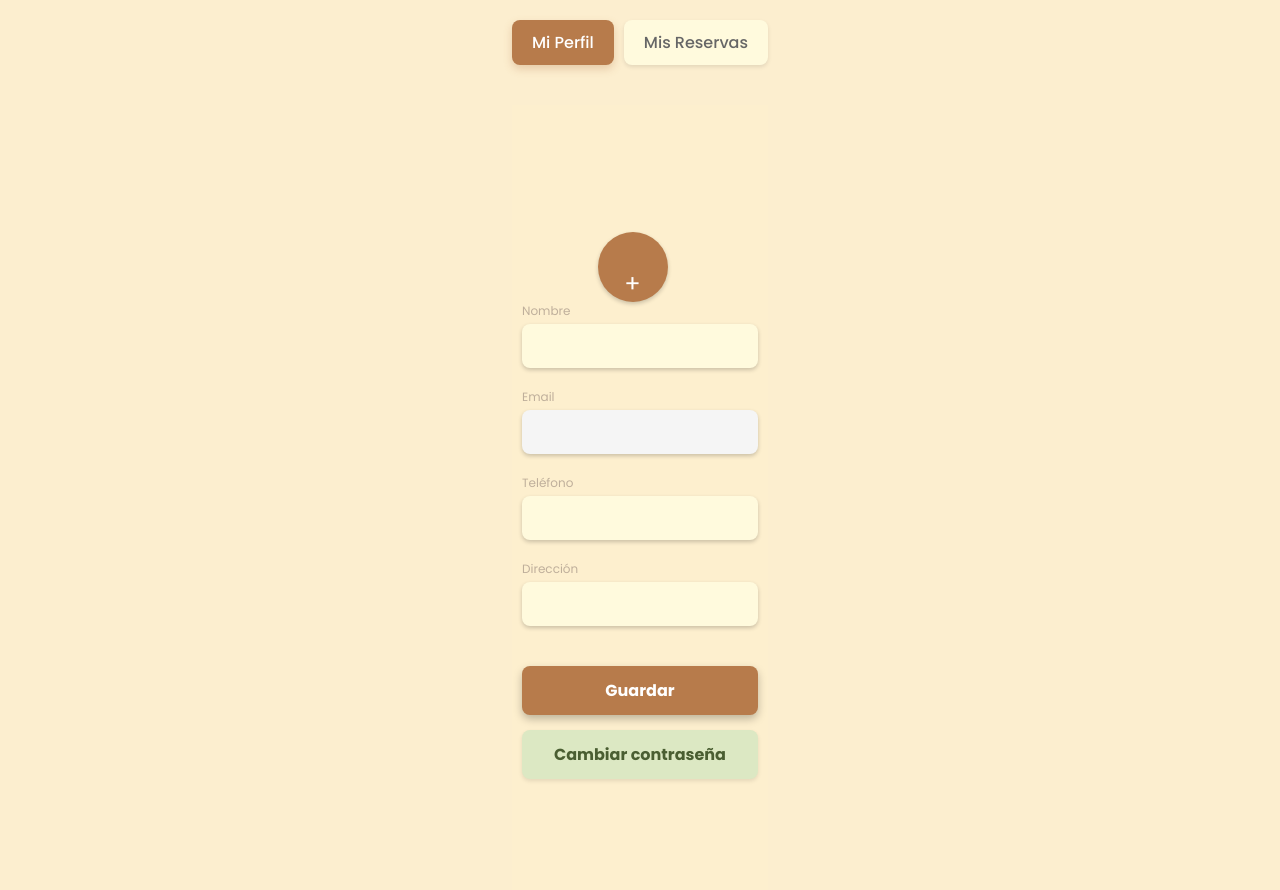
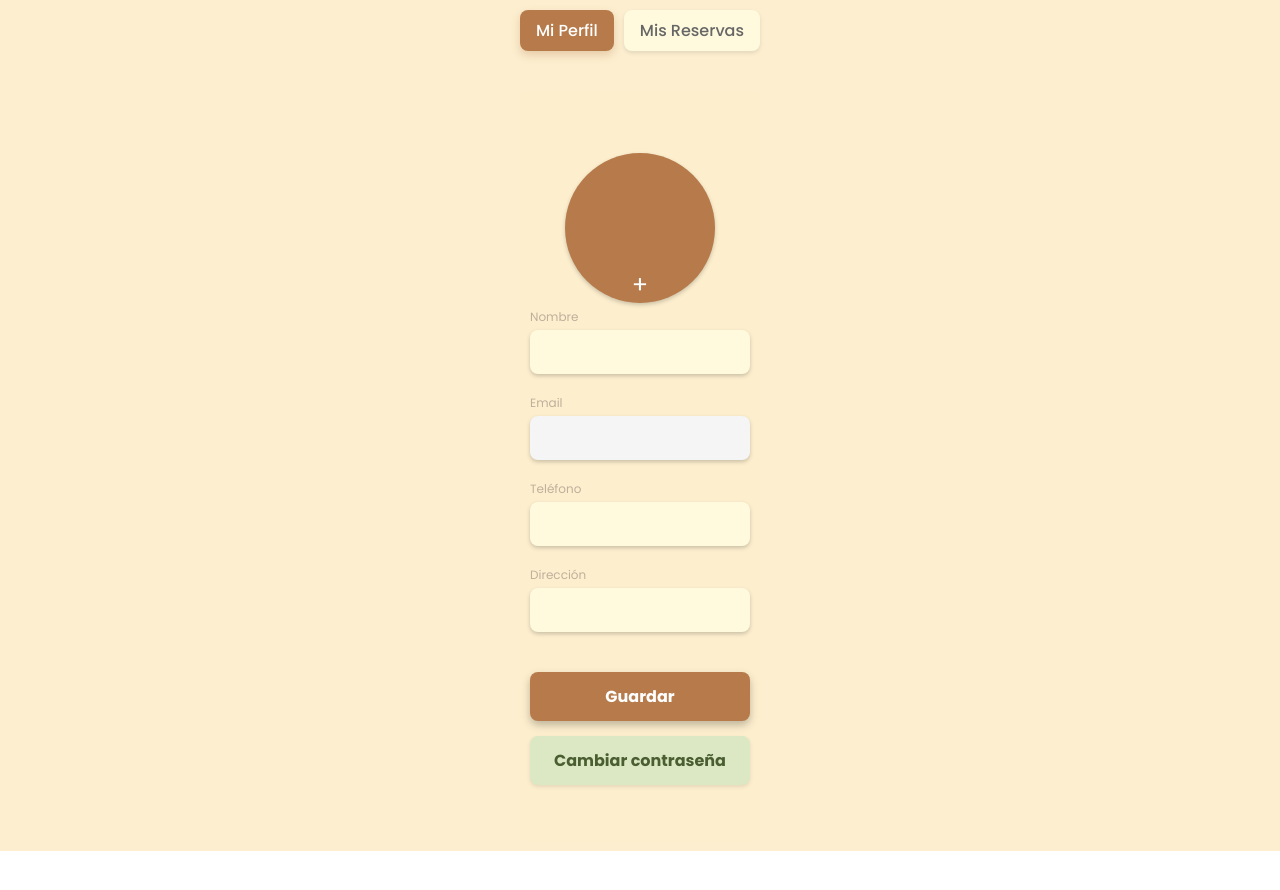
Before and after one commit to MaateoSuar/Proyecto-Final, a React (Vite) app in the folder frontend/: page /profile in a window 1280 px wide. Shown: the top 890 px of the page. After the commit the page ends 851 px from the top, so only its background shows below. Built offline with nearby package versions, Linux system fonts and the light colour scheme; no server answers.

Commit message:
fix: ajustes en estilos de perfil - tamaño de avatar y espaciado

```diff
--- a/frontend/src/estilos/PaginaUsuario.css
+++ b/frontend/src/estilos/PaginaUsuario.css
@@ -1,18 +1,18 @@
 .pagina-usuario {
   min-height: 100vh;
   background-color: #fceecf;
-  padding: 20px;
+  padding: 10px;
 }
 
 .tabs {
   display: flex;
   justify-content: center;
   gap: 10px;
-  margin-bottom: 20px;
+  margin-bottom: 0;
 }
 
 .tab-button {
-  padding: 10px 20px;
+  padding: 8px 16px;
   border: none;
   border-radius: 8px;
   background-color: #fffadd;
@@ -37,6 +37,7 @@
 .tab-content {
   max-width: 800px;
   margin: 0 auto;
+  padding-top: 0;
 }
 
 @media (max-width: 600px) {
--- a/frontend/src/estilos/profile.css
+++ b/frontend/src/estilos/profile.css
@@ -1,10 +1,12 @@
 .container {
   background-color: #fceecf;
-  min-height: 100vh;
+  min-height: calc(100vh - 50px);
   display: flex;
   flex-direction: column;
   align-items: center;
-  padding: 20px;
+  justify-content: flex-start;
+  padding: 0 10px;
+  margin: 0;
 }
 
 .avatar {
@@ -16,12 +18,19 @@
   color: white;
   display: flex;
   align-items: flex-end;
-  margin-right: 15px;
+  margin: 5px 0;
   justify-content: center;
   cursor: pointer;
   overflow: hidden;
   position: relative;
   box-shadow: 0 2px 4px rgba(0, 0, 0, 0.2);
+}
+
+/* Avatar grande específico para la página de edición de perfil */
+.container > .avatar {
+  width: 150px;
+  height: 150px;
+  font-size: 70px;
 }
 
 .greeting {
@@ -46,6 +55,7 @@
   display: flex;
   flex-direction: column;
   gap: 15px;
+  margin-top: 0;
 }
 
 .form label {
```
